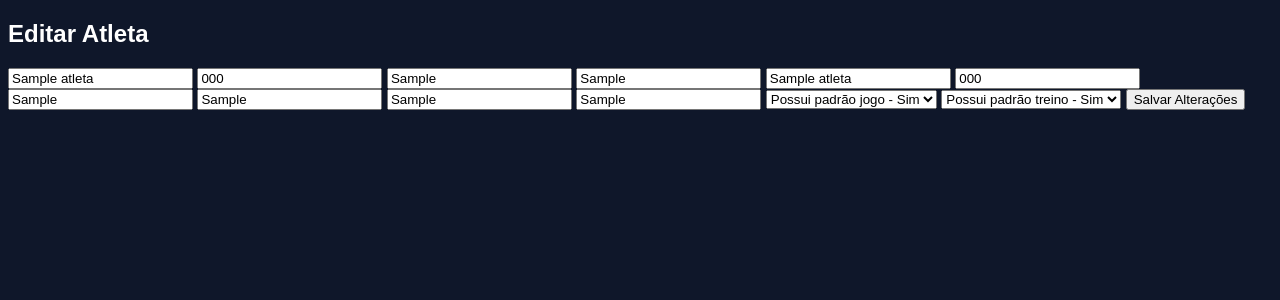
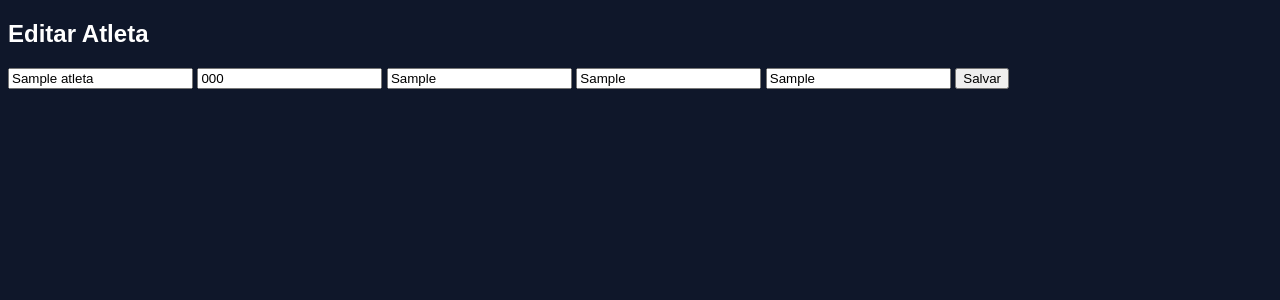
Before and after one commit to pepeuloureirob/volley-coach-system, a Flask app: page /editar_atleta/1 in a window 1280 px wide. Shown: the part 129-429 px from the top of the page. Run offline with Flask 3, Linux system fonts and the light colour scheme; tables that the repository leaves empty hold one stand-in row (values such as "Sample post").

Commit message:
Update editar_atleta.html

```diff
--- a/templates/editar_atleta.html
+++ b/templates/editar_atleta.html
@@ -4,31 +4,13 @@
 <h2>Editar Atleta</h2>
 
 <form method="POST">
-    <input name="nome" value="{{ atleta.nome }}" required>
+    <input name="nome" value="{{ atleta.nome }}">
     <input name="telefone" value="{{ atleta.telefone }}">
     <input name="altura" value="{{ atleta.altura }}">
     <input name="endereco" value="{{ atleta.endereco }}">
-
-    <input name="responsavel_nome" value="{{ atleta.responsavel_nome }}">
-    <input name="responsavel_telefone" value="{{ atleta.responsavel_telefone }}">
-
-    <input name="escola" value="{{ atleta.escola }}">
-    <input name="local_treino" value="{{ atleta.local_treino }}">
-
-    <input name="tamanho_camisa" value="{{ atleta.tamanho_camisa }}">
     <input name="numero_camisa" value="{{ atleta.numero_camisa }}">
 
-    <select name="padrao_jogo">
-        <option value="sim" {% if atleta.possui_padrao_jogo %}selected{% endif %}>Possui padrão jogo - Sim</option>
-        <option value="nao" {% if not atleta.possui_padrao_jogo %}selected{% endif %}>Não</option>
-    </select>
-
-    <select name="padrao_treino">
-        <option value="sim" {% if atleta.possui_padrao_treino %}selected{% endif %}>Possui padrão treino - Sim</option>
-        <option value="nao" {% if not atleta.possui_padrao_treino %}selected{% endif %}>Não</option>
-    </select>
-
-    <button type="submit">Salvar Alterações</button>
+    <button type="submit">Salvar</button>
 </form>
 
 {% endblock %}
```
